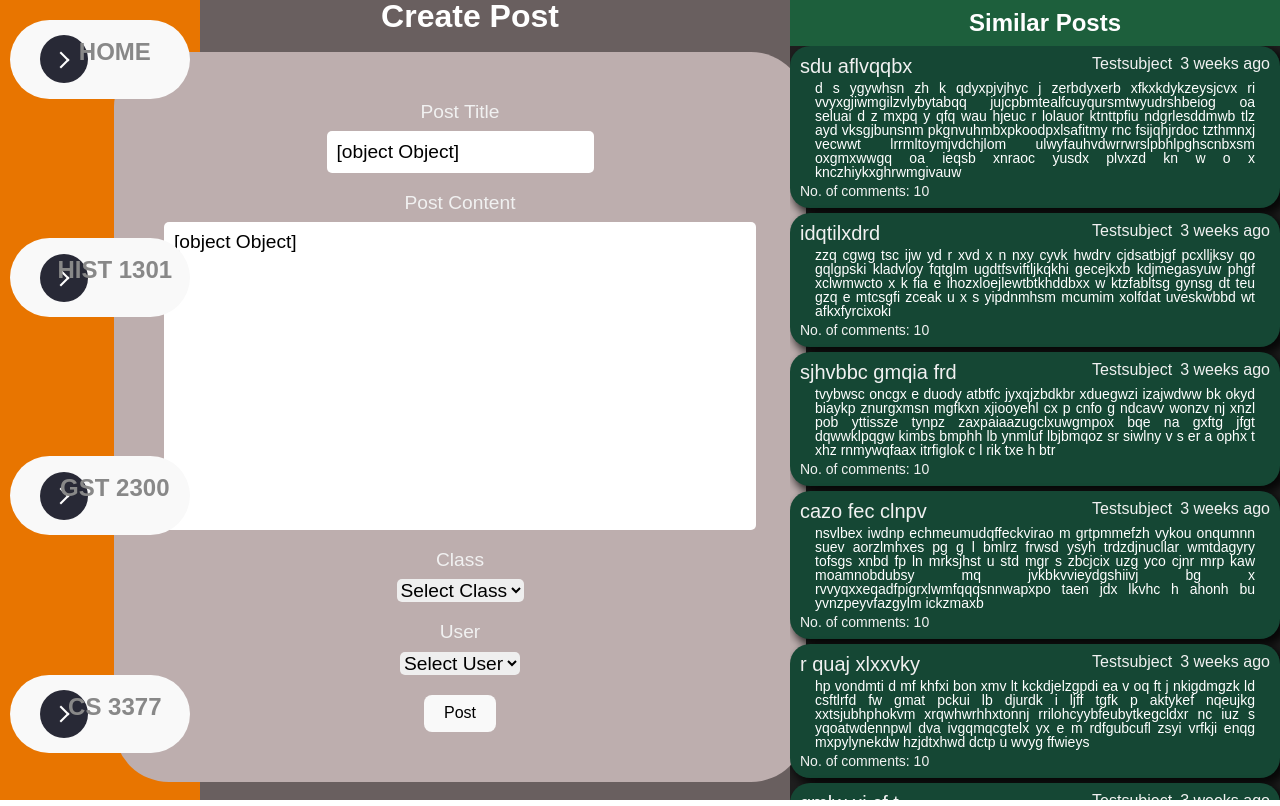
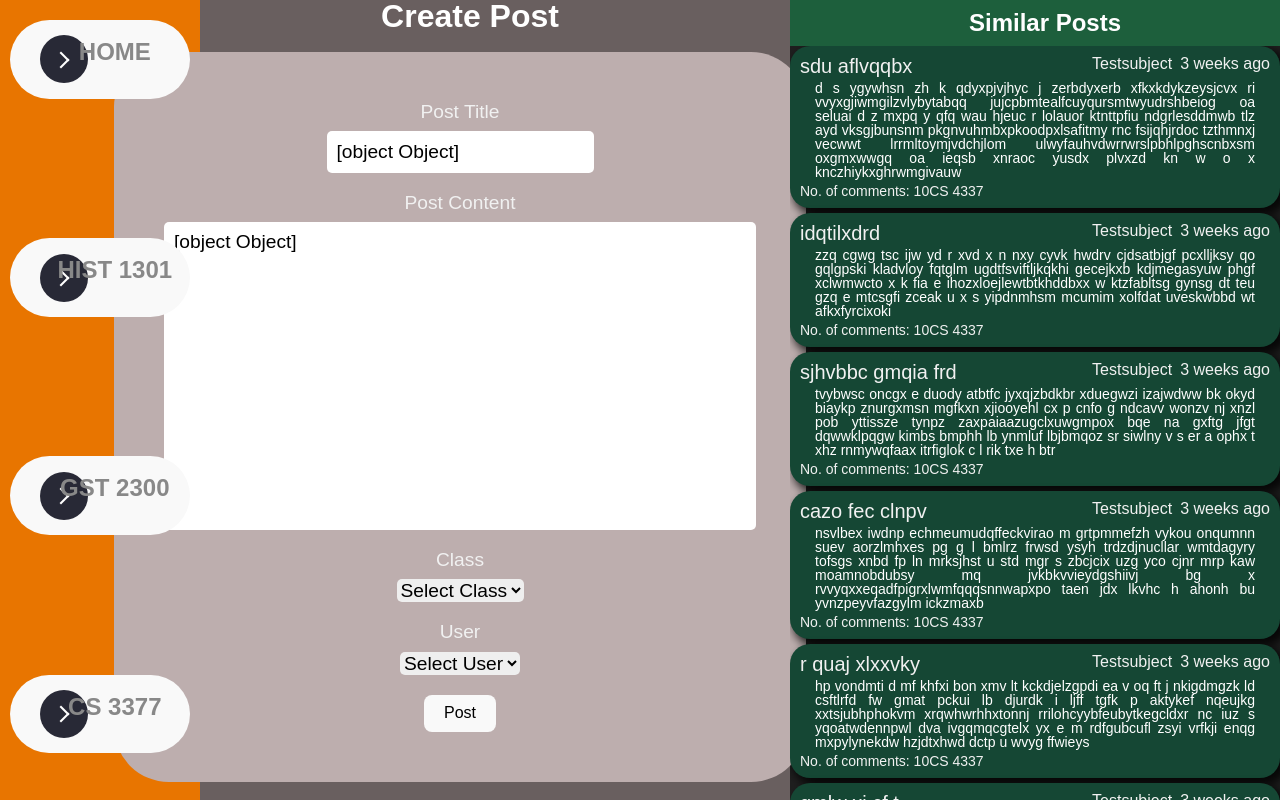
Before and after one commit to MithulM/IntelligentDiscussionBoard, a React (Vite) app: page /createpost in a window 1280 px wide. Built offline with nearby package versions, Linux system fonts and the light colour scheme.

Commit message:
Search/Scroll Bar fix

```diff
--- a/package.json
+++ b/package.json
@@ -14,8 +14,10 @@
     "@mui/material": "^5.11.15",
     "@mui/styled-engine-sc": "^5.11.11",
     "axios": "^1.3.5",
+    "bootstrap": "^5.2.3",
     "js-cookie": "^3.0.1",
     "react": "^18.2.0",
+    "react-bootstrap": "^2.7.4",
     "react-dom": "^18.2.0",
     "react-router-dom": "^6.9.0",
     "router-dom": "^2.2.10",
--- a/src/ClassPosts.jsx
+++ b/src/ClassPosts.jsx
@@ -13,7 +13,7 @@ function ClassPosts({ title, postList }) {
             </h1>
             <div className="posts">{
                 postList.map((item) => (
-                    <Link to={`/cs4332/${item.post_id}`} key={item.post_id} className="post">
+                    <Link to={`/${item.course.course_number.toLowerCase().replace(/\s/g, '')}/${item.post_id}`} key={item.post_id} className="post">
                         <div className="postHeading">
                             <span className='postTitle'>{item.post_title}</span>
                             <span className="author">{item.user.username}</span>
@@ -24,11 +24,14 @@ function ClassPosts({ title, postList }) {
                             <p>{item.post_content}</p>
                         </div>
                         <div className="answerCount">
-                            No. of comments: <span>{item.answer_count}</span>
+                            <span>No. of comments:</span>
+                            <span>&nbsp;</span>
+                            <span className="numComment">{item.answer_count}</span>
+                            <span>{item.course.course_number}</span>
                         </div>
                     </Link>))}
             </div>
-        </div >
+        </div>
     )
 }
 
--- a/src/DummyClass.css
+++ b/src/DummyClass.css
@@ -63,6 +63,7 @@
     display: flex;
     flex: 1;
     width: 100%;
+    overflow-y: scroll;
 }
 
 .classCreatePostBtn {
--- a/src/DummyClass.jsx
+++ b/src/DummyClass.jsx
@@ -8,7 +8,7 @@ import { getAPI } from './apicalls'
 function DummyClass({ courseName, classID }) {
     const search = useRef("");
     const [posts, setPosts] = useState([]);
-    const postsPerPage = 10;
+    const postsPerPage = 20;
 
     useEffect(() => {
         getAPI("get_all_posts", [classID, postsPerPage], setPosts);
--- a/src/HomePage.css
+++ b/src/HomePage.css
@@ -5,6 +5,7 @@
     grid-gap: var(--gapY);
     flex: 1;
     padding: 10px;
+
 }
 
 .HomePagePosts {
--- a/src/main.jsx
+++ b/src/main.jsx
@@ -3,6 +3,7 @@ import ReactDOM from 'react-dom/client'
 import App from './App'
 import './index.css'
 import { BrowserRouter as Router } from 'react-router-dom';
+
 
 ReactDOM.createRoot(document.getElementById('root')).render(
   <React.StrictMode>
```
Also changed, not shown: src/ClassPosts.css (+4 -4 lines), 1 other file (tests, documents, lock files or other folders).
